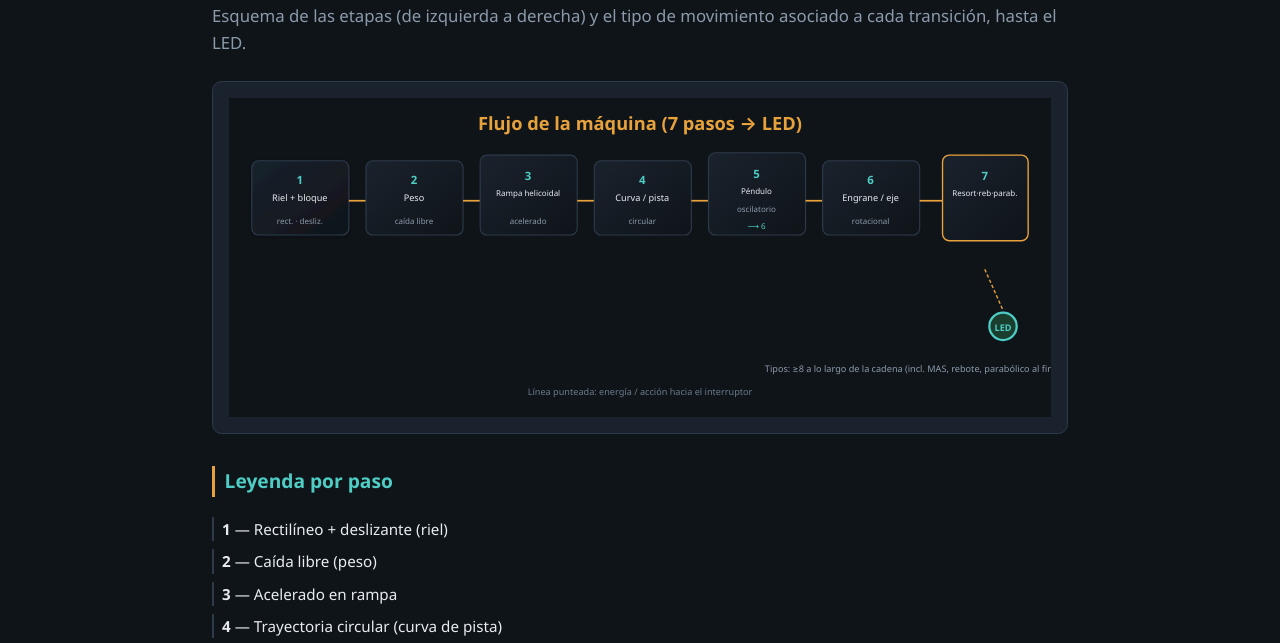
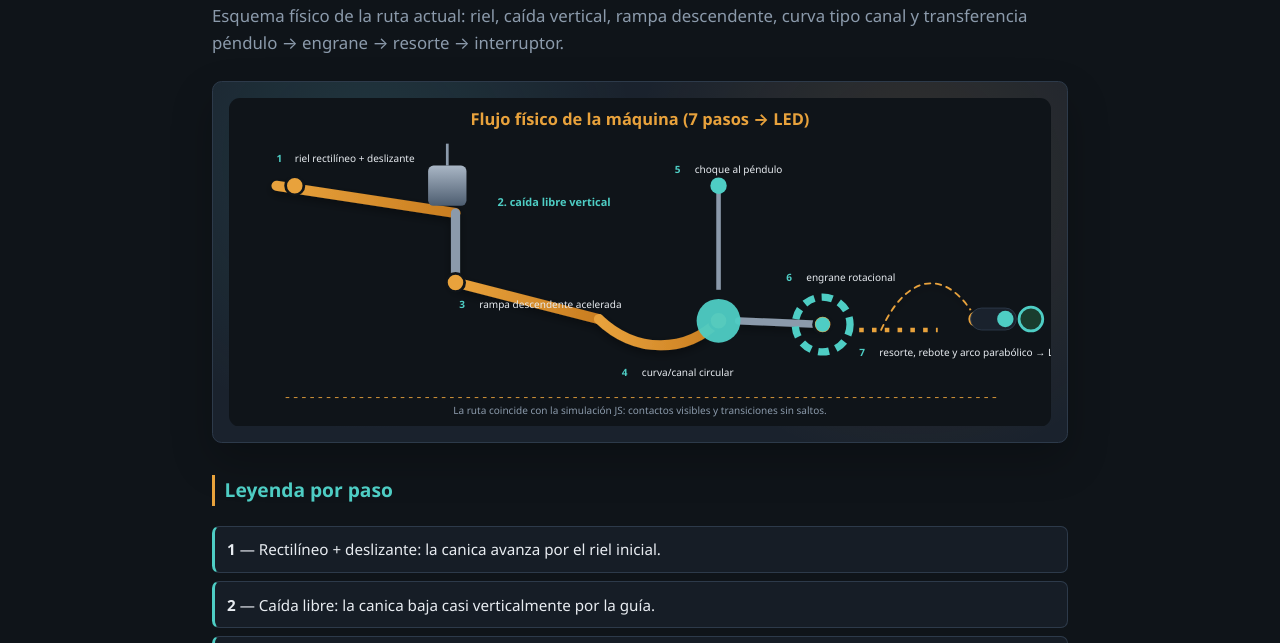
Before and after one commit to Dorak00oo/tarea-maquina-goldberg, a website: page diagrama.html in a window 1280 px wide. Shown: the part 130-773 px from the top of the page. Drawn offline with Linux system fonts and the light colour scheme.

Commit message:
se añadieron mejoras a la explicacion

```diff
--- a/assets/css/pages/diagrama.css
+++ b/assets/css/pages/diagrama.css
@@ -1,15 +1,19 @@
 .diagram-wrap {
-  background: var(--surface);
+  background:
+    radial-gradient(circle at 18% 22%, rgba(78, 205, 196, 0.12), transparent 36%),
+    radial-gradient(circle at 82% 28%, rgba(232, 162, 60, 0.12), transparent 38%),
+    var(--surface);
   border: 1px solid var(--border);
   border-radius: var(--radius);
   padding: 1rem;
   overflow: auto;
+  box-shadow: 0 18px 42px rgba(0, 0, 0, 0.22);
 }
 
 .diagram-wrap svg {
   width: 100%;
   height: auto;
-  max-width: 52rem;
+  max-width: 58rem;
   margin: 0 auto;
 }
 
@@ -22,6 +26,9 @@
 
 .diagram-legend li {
   list-style: none;
-  padding-left: 0.5rem;
-  border-left: 2px solid var(--border);
+  padding: 0.65rem 0.75rem;
+  border: 1px solid var(--border);
+  border-left: 3px solid var(--accent2);
+  border-radius: 0.45rem;
+  background: rgba(26, 34, 45, 0.7);
 }
--- a/diagrama.html
+++ b/diagrama.html
@@ -25,204 +25,118 @@
   <main>
     <h1>Diagrama del sistema</h1>
     <p class="lead">
-      Esquema de las etapas (de izquierda a derecha) y el tipo de movimiento
-      asociado a cada transición, hasta el LED.
+      Esquema físico de la ruta actual: riel, caída vertical, rampa
+      descendente, curva tipo canal y transferencia péndulo → engrane →
+      resorte → interruptor.
     </p>
 
     <div class="diagram-wrap">
       <svg
-        viewBox="0 0 720 280"
+        viewBox="0 0 900 360"
         xmlns="http://www.w3.org/2000/svg"
         role="img"
         aria-labelledby="diagTitle diagDesc"
       >
-        <title id="diagTitle">Diagrama de bloques Máquina de Goldberg</title>
+        <title id="diagTitle">Diagrama físico Máquina de Goldberg</title>
         <desc id="diagDesc">
-          Siete cajas numeradas en fila, de paso 1 a paso 7, y un LED al final
+          Diagrama de la ruta corregida de la canica y los mecanismos hasta encender el LED
         </desc>
         <defs>
-          <linearGradient id="g1" x1="0" y1="0" x2="1" y2="1">
-            <stop offset="0%" style="stop-color: #1a222d" />
-            <stop offset="100%" style="stop-color: #0f1419" />
+          <linearGradient id="track" x1="0" y1="0" x2="1" y2="0">
+            <stop offset="0%" stop-color="#e8a23c" />
+            <stop offset="100%" stop-color="#c97d20" />
           </linearGradient>
-          <filter id="shadow" x="-5%" y="-5%" width="110%" height="110%">
+          <linearGradient id="metal" x1="0" y1="0" x2="0" y2="1">
+            <stop offset="0%" stop-color="#a9b6c5" />
+            <stop offset="100%" stop-color="#4d5d70" />
+          </linearGradient>
+          <filter id="shadow" x="-10%" y="-10%" width="120%" height="120%">
             <feDropShadow
               dx="0"
-              dy="1"
-              stdDeviation="2"
+              dy="4"
+              stdDeviation="5"
               flood-color="#000"
-              flood-opacity="0.4"
+              flood-opacity="0.38"
             />
           </filter>
         </defs>
-        <rect width="720" height="280" fill="#0f1419" />
-        <text x="360" y="28" text-anchor="middle" fill="#e8a23c" font-size="16" font-weight="700">
-          Flujo de la máquina (7 pasos → LED)
+        <rect width="900" height="360" rx="12" fill="#0f1419" />
+        <text x="450" y="30" text-anchor="middle" fill="#e8a23c" font-size="18" font-weight="700">
+          Flujo físico de la máquina (7 pasos → LED)
         </text>
-        <!-- pasos 1-7 cajas -->
-        <g font-family="Segoe UI, sans-serif" font-size="9" fill="#8b9aab">
-          <!-- 1 -->
-          <rect
-            x="20"
-            y="55"
-            width="85"
-            height="65"
-            rx="6"
-            fill="url(#g1)"
-            stroke="#2d3a4a"
-            filter="url(#shadow)"
-          />
-          <text x="62" y="75" text-anchor="middle" fill="#4ecdc4" font-size="10" font-weight="700">
-            1
-          </text>
-          <text x="62" y="90" text-anchor="middle" fill="#e8ecf1" font-size="8">
-            Riel + bloque
-          </text>
-          <text x="62" y="110" text-anchor="middle" font-size="7">
-            rect. · desliz.
-          </text>
-          <path
-            d="M 105 90 L 120 90"
-            stroke="#e8a23c"
-            stroke-width="1.5"
-            fill="none"
-          />
-          <!-- 2 -->
-          <rect
-            x="120"
-            y="55"
-            width="85"
-            height="65"
-            rx="6"
-            fill="url(#g1)"
-            stroke="#2d3a4a"
-          />
-          <text x="162" y="75" text-anchor="middle" fill="#4ecdc4" font-size="10" font-weight="700">
-            2
-          </text>
-          <text x="162" y="90" text-anchor="middle" fill="#e8ecf1" font-size="8">
-            Peso
-          </text>
-          <text x="162" y="110" text-anchor="middle" font-size="7">caída libre</text>
-          <path d="M 205 90 L 220 90" stroke="#e8a23c" stroke-width="1.5" fill="none" />
-          <!-- 3 -->
-          <rect
-            x="220"
-            y="50"
-            width="85"
-            height="70"
-            rx="6"
-            fill="url(#g1)"
-            stroke="#2d3a4a"
-          />
-          <text x="262" y="72" text-anchor="middle" fill="#4ecdc4" font-size="10" font-weight="700">
-            3
-          </text>
-          <text x="262" y="86" text-anchor="middle" fill="#e8ecf1" font-size="7">
-            Rampa helicoidal
-          </text>
-          <text x="262" y="110" text-anchor="middle" font-size="7">acelerado</text>
-          <path d="M 305 90 L 320 90" stroke="#e8a23c" stroke-width="1.5" fill="none" />
-          <!-- 4 -->
-          <rect
-            x="320"
-            y="55"
-            width="85"
-            height="65"
-            rx="6"
-            fill="url(#g1)"
-            stroke="#2d3a4a"
-          />
-          <text x="362" y="75" text-anchor="middle" fill="#4ecdc4" font-size="10" font-weight="700">
-            4
-          </text>
-          <text x="362" y="90" text-anchor="middle" fill="#e8ecf1" font-size="8">Curva / pista</text>
-          <text x="362" y="110" text-anchor="middle" font-size="7">circular</text>
-          <path d="M 405 90 L 420 90" stroke="#e8a23c" stroke-width="1.5" fill="none" />
-          <!-- 5 -->
-          <rect
-            x="420"
-            y="48"
-            width="85"
-            height="72"
-            rx="6"
-            fill="url(#g1)"
-            stroke="#2d3a4a"
-          />
-          <text x="462" y="70" text-anchor="middle" fill="#4ecdc4" font-size="10" font-weight="700">
-            5
-          </text>
-          <text x="462" y="84" text-anchor="middle" fill="#e8ecf1" font-size="7">Péndulo</text>
-          <text x="462" y="100" text-anchor="middle" font-size="7">oscilatorio</text>
-          <text x="462" y="115" text-anchor="middle" font-size="7" fill="#4ecdc4">
-            ⟶ 6
-          </text>
-          <path d="M 505 90 L 520 90" stroke="#e8a23c" stroke-width="1.5" fill="none" />
-          <!-- 6 -->
-          <rect
-            x="520"
-            y="55"
-            width="85"
-            height="65"
-            rx="6"
-            fill="url(#g1)"
-            stroke="#2d3a4a"
-          />
-          <text x="562" y="75" text-anchor="middle" fill="#4ecdc4" font-size="10" font-weight="700">
-            6
-          </text>
-          <text x="562" y="90" text-anchor="middle" fill="#e8ecf1" font-size="8">Engrane / eje</text>
-          <text x="562" y="110" text-anchor="middle" font-size="7">rotacional</text>
-          <path d="M 605 90 L 625 90" stroke="#e8a23c" stroke-width="1.5" fill="none" />
-          <!-- 7 -->
-          <rect
-            x="625"
-            y="50"
-            width="75"
-            height="75"
-            rx="6"
-            fill="url(#g1)"
-            stroke="#e8a23c"
-            stroke-width="1.2"
-          />
-          <text x="662" y="72" text-anchor="middle" fill="#4ecdc4" font-size="10" font-weight="700">
-            7
-          </text>
-          <text x="662" y="86" text-anchor="middle" fill="#e8ecf1" font-size="7">Resort·reb·parab.</text>
+
+        <g fill="none" stroke-linecap="round" stroke-linejoin="round" filter="url(#shadow)">
+          <path d="M 52 96 L 248 126" stroke="url(#track)" stroke-width="11" />
+          <path d="M 248 126 L 248 202" stroke="#8b9aab" stroke-width="10" />
+          <path d="M 248 202 L 405 242" stroke="url(#track)" stroke-width="11" />
+          <path d="M 405 242 C 445 280 500 280 536 244" stroke="url(#track)" stroke-width="11" />
+          <path d="M 558 244 L 650 248" stroke="#8b9aab" stroke-width="8" />
+          <path d="M 714 254 C 744 188 788 188 818 242" stroke="#e8a23c" stroke-width="2" stroke-dasharray="6 6" />
         </g>
-        <!-- LED -->
-        <g transform="translate(0,0)">
-          <circle cx="678" cy="200" r="12" fill="#1a3d2e" stroke="#4ecdc4" stroke-width="2" />
-          <text x="678" y="204" text-anchor="middle" fill="#4ecdc4" font-size="8" font-weight="700">
-            LED
-          </text>
+
+        <g fill="#e8a23c" stroke="#0f1419" stroke-width="3">
+          <circle cx="72" cy="96" r="10" />
+          <circle cx="248" cy="202" r="10" />
+          <circle cx="536" cy="244" r="10" />
+          <circle cx="650" cy="248" r="10" />
+          <circle cx="818" cy="242" r="10" />
         </g>
+
+        <g font-family="Segoe UI, sans-serif">
+          <rect x="218" y="74" width="42" height="44" rx="6" fill="url(#metal)" />
+          <line x1="239" y1="50" x2="239" y2="74" stroke="#8b9aab" stroke-width="3" />
+          <text x="294" y="118" fill="#4ecdc4" font-size="12" font-weight="700">2. caída libre vertical</text>
+
+          <line x1="536" y1="96" x2="536" y2="210" stroke="#8b9aab" stroke-width="5" />
+          <circle cx="536" cy="96" r="9" fill="#4ecdc4" />
+          <circle cx="536" cy="244" r="24" fill="#4ecdc4" opacity="0.95" />
+
+          <circle cx="650" cy="248" r="30" fill="none" stroke="#4ecdc4" stroke-width="8" stroke-dasharray="12 8" />
+          <circle cx="650" cy="248" r="8" fill="#4ecdc4" />
+          <path d="M 690 254 h86" stroke="#e8a23c" stroke-width="5" stroke-dasharray="5 9" />
+          <rect x="812" y="230" width="50" height="24" rx="12" fill="#1a222d" stroke="#2d3a4a" />
+          <circle cx="850" cy="242" r="9" fill="#4ecdc4" />
+          <circle cx="878" cy="242" r="13" fill="#1a3d2e" stroke="#4ecdc4" stroke-width="3" />
+        </g>
+
+        <g font-family="Segoe UI, sans-serif" font-size="11" fill="#e8ecf1">
+          <text x="52" y="70" fill="#4ecdc4" font-weight="700">1</text>
+          <text x="72" y="70">riel rectilíneo + deslizante</text>
+          <text x="252" y="230" fill="#4ecdc4" font-weight="700">3</text>
+          <text x="274" y="230">rampa descendente acelerada</text>
+          <text x="430" y="304" fill="#4ecdc4" font-weight="700">4</text>
+          <text x="452" y="304">curva/canal circular</text>
+          <text x="488" y="82" fill="#4ecdc4" font-weight="700">5</text>
+          <text x="510" y="82">choque al péndulo</text>
+          <text x="610" y="200" fill="#4ecdc4" font-weight="700">6</text>
+          <text x="632" y="200">engrane rotacional</text>
+          <text x="690" y="282" fill="#4ecdc4" font-weight="700">7</text>
+          <text x="712" y="282">resorte, rebote y arco parabólico → LED</text>
+        </g>
+
         <path
-          d="M 662 150 L 678 186"
+          d="M 62 328 H 840"
           stroke="#e8a23c"
-          stroke-width="1.2"
+          stroke-width="1"
           fill="none"
-          stroke-dasharray="3 2"
+          stroke-dasharray="4 5"
         />
-        <text x="600" y="240" text-anchor="middle" fill="#8b9aab" font-size="8">
-          Tipos: ≥8 a lo largo de la cadena (incl. MAS, rebote, parabólico al final)
-        </text>
-        <text x="360" y="260" text-anchor="middle" fill="#6b7a8a" font-size="8">
-          Línea punteada: energía / acción hacia el interruptor
+        <text x="450" y="346" text-anchor="middle" fill="#8b9aab" font-size="11">
+          La ruta coincide con la simulación JS: contactos visibles y transiciones sin saltos.
         </text>
       </svg>
     </div>
 
     <h2>Leyenda por paso</h2>
     <ul class="diagram-legend" style="list-style: none; padding: 0">
-      <li><strong>1</strong> — Rectilíneo + deslizante (riel)</li>
-      <li><strong>2</strong> — Caída libre (peso)</li>
-      <li><strong>3</strong> — Acelerado en rampa</li>
-      <li><strong>4</strong> — Trayectoria circular (curva de pista)</li>
-      <li><strong>5</strong> — Oscilatorio (péndulo)</li>
-      <li><strong>6</strong> — Rotacional (engranaje / eje)</li>
+      <li><strong>1</strong> — Rectilíneo + deslizante: la canica avanza por el riel inicial.</li>
+      <li><strong>2</strong> — Caída libre: la canica baja casi verticalmente por la guía.</li>
+      <li><strong>3</strong> — Acelerado en rampa: desciende y gana rapidez.</li>
+      <li><strong>4</strong> — Movimiento circular: el canal curvo redirige la canica hacia el péndulo.</li>
+      <li><strong>5</strong> — Oscilatorio: el impacto mueve el péndulo.</li>
+      <li><strong>6</strong> — Rotacional: la transferencia acciona el engrane.</li>
       <li>
-        <strong>7</strong> — Armónico simple (muelle) + rebote + parabólico → interruptor/LED
+        <strong>7</strong> — Armónico simple (resorte) + rebote + parabólico → interruptor/LED.
       </li>
     </ul>
   </main>
```
Also changed, not shown: assets/css/pages/explicacion.css (+33 -0 lines), explicacion.html (+51 -41 lines).
